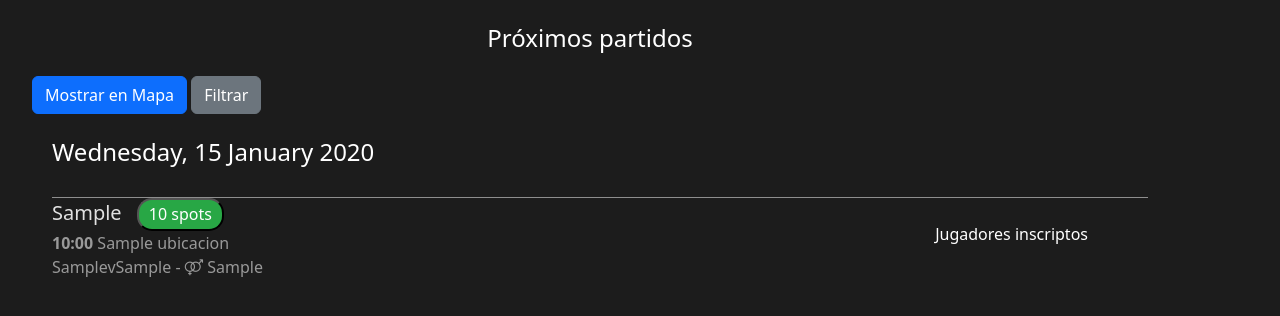
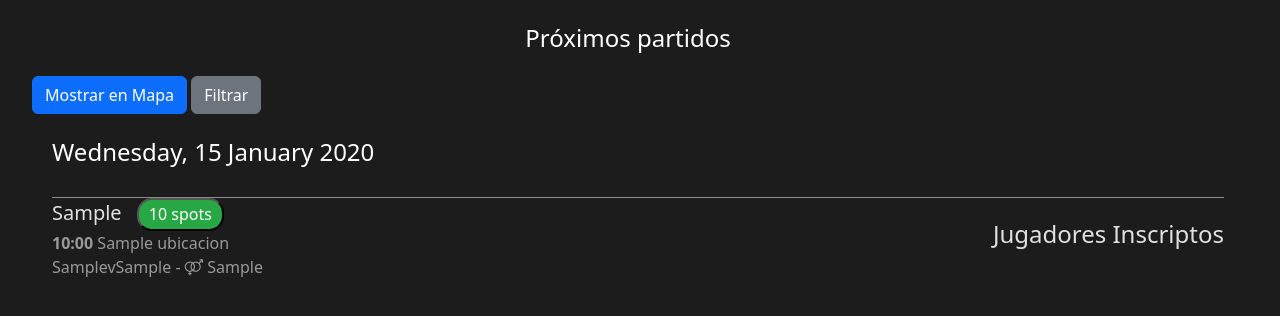
Before and after one commit to chiaradigii/QuienSumaApp, a Django app: template templates/partidos/partido_list.html in a window 1280 px wide. Shown: the part 74-390 px from the top of the page. Run offline with Django 4.2, Linux system fonts and the light colour scheme; the template is opened without the code that fills it: most values are stand-ins (such as "Sample title", 1, 10 or a date in 2020); some libraries are stand-ins or nearby versions.

Commit message:
Fixing template layout

```diff
--- a/templates/partidos/partido_list.html
+++ b/templates/partidos/partido_list.html
@@ -11,9 +11,13 @@
 
 {% block head %}
 <style>
+  .container {
+    width: 95%;
+    max-width: 95%;
+}
   .player-profile {
     text-align: center;
-    margin-bottom: 20px; /* Space below each player profile */
+    margin-bottom: 20px;
   }
   .player-profile img {
     width: 70px;
@@ -21,6 +25,7 @@
     border-radius: 50%;
     object-fit: cover;
     margin-bottom: 10px;
+    margin-right: 10px;
   }
 
   .player-name {
@@ -43,15 +48,9 @@
   .partido-players {
     margin-right: 30px;
     padding-right: 0;
+    display: flex;
+    flex-wrap: wrap;
 
-  }
-
-  .jugadores-inscritos-heading {
-    font-size: 1em;
-    color: white;
-    text-align: right;
-    margin-right: 30px;
-    padding-bottom: 10px;
   }
 
   .pagination > li > a, .
@@ -87,7 +86,7 @@ border: 1px solid #2a2a2;
   padding: 15px;
   margin-top: 10px;
   background-color: #1c1c1c;
-  color: #e1e1e1; /* Light text for list items */
+  color: #e1e1e1;
   border: none;
 }
 .list-group-item + .list-group-item {
@@ -96,11 +95,11 @@ border: 1px solid #2a2a2;
 
 
 .list-group-item-heading {
-    color: #aaa; / Lighter text color for headings */
+    color: #aaa;
     }
 
 .list-group-item small {
-      color: #ccc; /* Lighter text color for smaller text */
+      color: #ccc;
       }
 
 .partido-list-item {
@@ -142,9 +141,9 @@ border: 1px solid #2a2a2;
   }
 
 .fecha-encabezado {
-    color: #fff; /* White color for the date header */
-    font-size: 1.5rem; /* Larger font size for visibility */
-    margin-bottom: 20px; /* Spacing below the header */
+    color: #fff;
+    font-size: 1.5rem;
+    margin-bottom: 20px;
   }
 
 
@@ -320,8 +319,9 @@ border: 1px solid #2a2a2;
                 <i class="fa fa-venus-mars {% if partido.gender == 'M' %}fa fa-mars-stroke{% elif partido.gender == 'F' %}fa fa-venus{% endif %}" aria-hidden="true"></i> <span > {{ partido.get_gender_display }}</span>
               </p>
             </div>
-            <div class="partido-players">
-              <div class="jugadores-inscritos-heading">Jugadores inscriptos</div>
+            <div>
+              <h4>Jugadores Inscriptos</h4>
+              <div class="partido-players" style="display: flex; flex-wrap: wrap;">
               {% for partido_jugador in partidos_con_jugadores|get_item:partido.id %}
                 <div class="player-profile">
                   <img src="{{ partido_jugador.jugador.foto.url }}" alt="{{ partido_jugador.jugador.nombre }}">
@@ -332,6 +332,7 @@ border: 1px solid #2a2a2;
               {% endfor %}
             </div>
           </div>
+        </div>
         {% empty %}
         <p>No hay partidos disponibles</p>
        </div>
```
